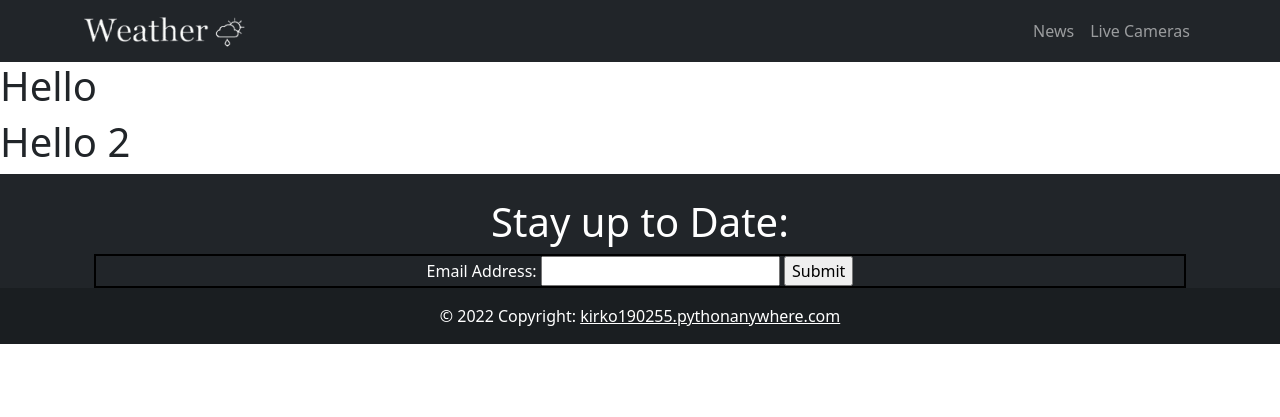
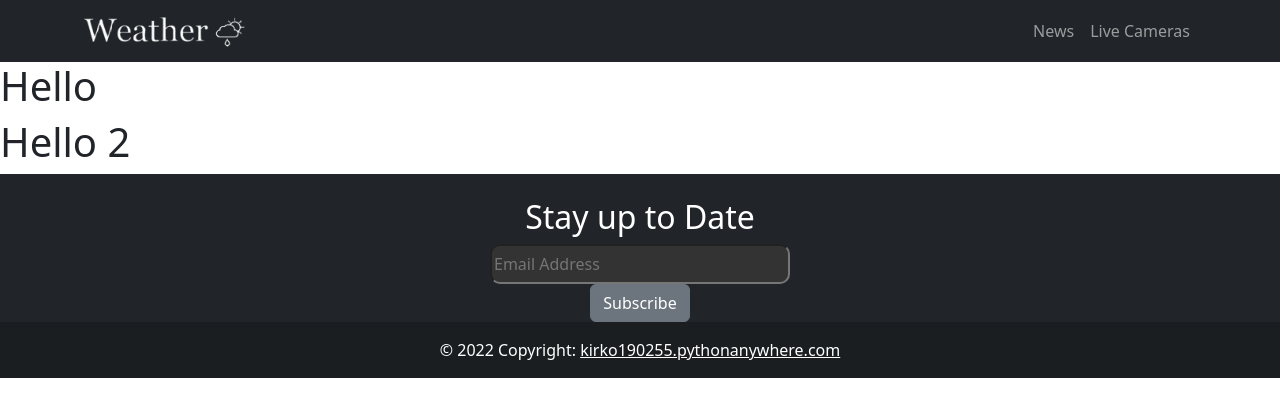
Before and after one commit to Christopher1994-1/weather_site_django, a Django app: page / in a window 1280 px wide. Shown: the top 417 px of the page. Run offline with Django 4.2, Linux system fonts and the light colour scheme.

Commit message:
fixed form style issue

```diff
--- a/first_site/events/forms.py
+++ b/first_site/events/forms.py
@@ -10,3 +10,5 @@ class SubListForm(ModelForm):
     class Meta:
         model = SubList
         fields = "__all__"
+        labels = {'email': ''}
+        widgets = {'email': forms.TextInput(attrs={'class': 'email-form', 'placeholder': 'Email Address'})}
--- a/first_site/events/static/css/navbar.css
+++ b/first_site/events/static/css/navbar.css
@@ -5,10 +5,13 @@
 }
 
 
-#subscribe-form {
-    border: 2px solid black;
+#subscribe-btn {
+    background-color: black;
 }
 
-#subscribe-form form {
-    border: 2px solid black;
+.email-form {
+    background-color: rgb(51, 51, 51);
+    height: 40px;
+    width: 300px;
+    border-radius: 10px;
 }
--- a/first_site/events/templates/base.html
+++ b/first_site/events/templates/base.html
@@ -74,10 +74,14 @@
         <form action="", method="POST">
             {% csrf_token %}
 
-            <h1 id="stay-up-to-date">Stay up to Date:</h1>
+            <h2 id="stay-up-to-date">Stay up to Date</h2>
+
             <div id="subscribe-form">
                 {{ form }}
-                <input type="submit" name="Subscribe" id="subscribe-btn">
+              </div>
+
+              <div id="subscribe-button">
+                <input type="submit" name="Subscribe" class="btn btn-secondary" value="Subscribe">
             </div>
 
 
```
